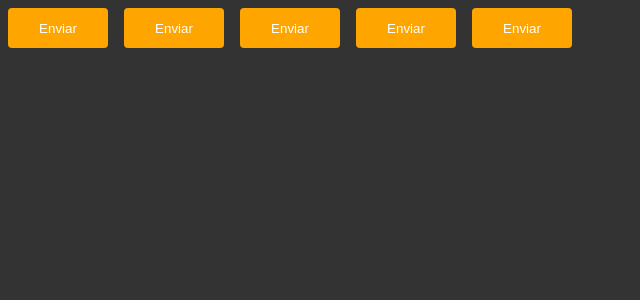
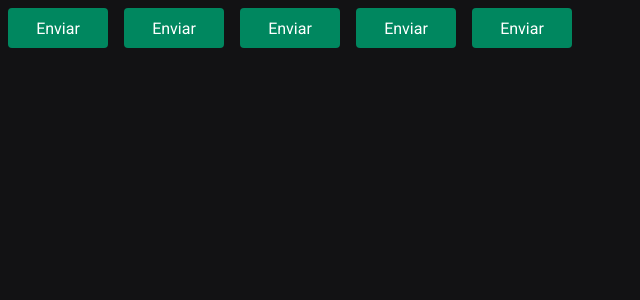
Before and after one commit to devbandeira/Rocketseat, a React (Vite) app in the folder ReactJS/2_CriandoSPAsComReactJS/02-ignite-timer/: page / in a window 1280 px wide. Shown: the top 300 px of the page, without its empty margins (0-640 px from the left). Built offline with nearby package versions, Linux system fonts and the light colour scheme.

Commit message:
Cores & Fonte - configurando fontes e cores globais

```diff
--- a/ReactJS/2_CriandoSPAsComReactJS/02-ignite-timer/index.html
+++ b/ReactJS/2_CriandoSPAsComReactJS/02-ignite-timer/index.html
@@ -1,9 +1,18 @@
-<!doctype html>
+<!DOCTYPE html>
 <html lang="en">
   <head>
+    <link rel="preconnect" href="https://fonts.googleapis.com" />
+    <link rel="preconnect" href="https://fonts.gstatic.com" crossorigin />
+
     <meta charset="UTF-8" />
     <meta name="viewport" content="width=device-width, initial-scale=1.0" />
     <title>Ignite Timer</title>
+
+
+    <link
+      href="https://fonts.googleapis.com/css2?family=Roboto+Mono:ital,wght@0,700;1,700&family=Roboto:wght@400;700&display=swap"
+      rel="stylesheet"
+    />
   </head>
   <body>
     <div id="root"></div>
--- a/ReactJS/2_CriandoSPAsComReactJS/02-ignite-timer/src/App.tsx
+++ b/ReactJS/2_CriandoSPAsComReactJS/02-ignite-timer/src/App.tsx
@@ -9,13 +9,14 @@
 export function App() {
   return (
     <ThemeProvider theme={defaultTheme}>
+    <GlobalStyle />
     <Button variant="primary"/>
     <Button variant="secundary"/>
     <Button variant="success"/>
     <Button variant="danger"/>
     <Button />
 
-    <GlobalStyle />
+
     </ThemeProvider>
   )
 }
--- a/ReactJS/2_CriandoSPAsComReactJS/02-ignite-timer/src/components/Button.styles.ts
+++ b/ReactJS/2_CriandoSPAsComReactJS/02-ignite-timer/src/components/Button.styles.ts
@@ -22,7 +22,7 @@
   margin: 8px;
 
   /* Acessando as propriedades do meu THEMA default.ts */
-  background-color: ${props => props.theme.secondary};
+  background-color: ${props => props.theme["green-500"]};
   color: ${props => props.theme.white}
 
   /* Interpolação de STIRNG */
--- a/ReactJS/2_CriandoSPAsComReactJS/02-ignite-timer/src/styles/global.ts
+++ b/ReactJS/2_CriandoSPAsComReactJS/02-ignite-timer/src/styles/global.ts
@@ -7,8 +7,19 @@
     box-sizing: border-box;
   }
 
+  :focus {
+    outline: 0;
+    box-shadow: 0 0 0 2px ${props => props.theme["green-500"]};
+  }
+
   body{
-    background: #333;
-    color: #fff;
+    background: ${props => props.theme["gray-900"]};
+    color: ${props => props.theme["gray-300"]};
+  }
+
+  body, input, textarea, button {
+    font-family: 'Roboto', sans-serif;
+    font-weight: 400;
+    font-size: 1rem;
   }
 `
--- a/ReactJS/2_CriandoSPAsComReactJS/02-ignite-timer/src/styles/themes/default.ts
+++ b/ReactJS/2_CriandoSPAsComReactJS/02-ignite-timer/src/styles/themes/default.ts
@@ -1,5 +1,21 @@
 export const defaultTheme = {
-  primary: 'purple',
-  secondary: 'orange',
-  white: '#fff'
-  }
+  white: '#FFF',
+
+  'gray-100': '#E1E1E6',
+  'gray-300': '#C4C4CC',
+  'gray-400': '#8D8D99',
+  'gray-500': '#7C7C8A',
+  'gray-600': '#323238',
+  'gray-700': '#29292E',
+  'gray-800': '#202024',
+  'gray-900': '#121214',
+
+  'green-300': '#00B37E',
+  'green-500': '#00875F',
+  'green-700': '#015F43',
+
+  'red-500': '#AB222E',
+  'red-700': '#7A1921',
+
+  'yellow-500': '#FBA94C',
+}
```
Also changed, not shown: ReactJS/2_CriandoSPAsComReactJS/02-ignite-timer/src/@types/styled.d.ts (+14 -2 lines).
